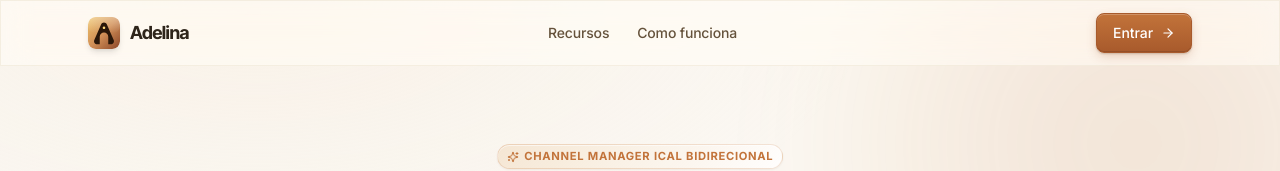
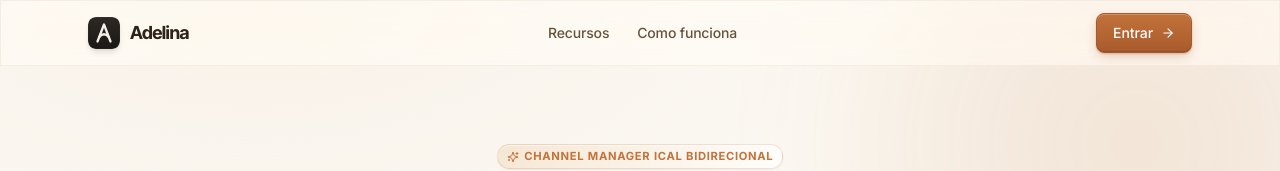
Before and after one commit to pkthegoat7/ADELINE, a Next.js app in the folder apps/web/: page / in a window 1280 px wide. Shown: the top 171 px of the page. Built offline with nearby package versions, Linux system fonts and the light colour scheme; no server answers.

Commit message:
feat(web): neutral monochrome logomark
Replace the orange chalet tile with a line monogram: A with arched
crossbar in warm off-white on neutral charcoal. Same component API,
favicon updated to match.

Co-Authored-By: Claude Opus 4.8 <noreply@anthropic.com>

```diff
--- a/apps/web/src/components/brand/Logo.tsx
+++ b/apps/web/src/components/brand/Logo.tsx
@@ -1,46 +1,63 @@
 import { useId } from 'react';
 
 /*
- * Logomarca Adelina — "A" em forma de chalé com porta em arco e
- * janela redonda (vazados via fill-rule evenodd). A janela revela a
- * camada dourada por trás, como uma luz acesa.
+ * Logomarca Adelina — monograma "A" em linha com travessa em arco
+ * (porta de pousada). Monocromática, em tons neutros: grafite + off-white.
  */
-const GLYPH_D =
-  'M32 11C34.4 11 36.6 12.4 37.6 14.6L51.4 45.8C53.2 49.9 50.2 54.5 45.7 54.5L18.3 54.5C13.8 54.5 10.8 49.9 12.6 45.8L26.4 14.6C27.4 12.4 29.6 11 32 11Z' +
-  'M32 31C36.7 31 40.5 34.8 40.5 39.5L40.5 54.5L23.5 54.5L23.5 39.5C23.5 34.8 27.3 31 32 31Z' +
-  'M34.6 21.5C34.6 20.06 33.44 18.9 32 18.9C30.56 18.9 29.4 20.06 29.4 21.5C29.4 22.94 30.56 24.1 32 24.1C33.44 24.1 34.6 22.94 34.6 21.5Z';
+const LEGS_D = 'M19 49L32 15L45 49';
+const ARCH_D = 'M22.5 40Q32 29 41.5 40';
 
-/** Tile completo: fundo em gradiente + glifo escuro + janela dourada. */
+/** Tile completo: fundo grafite neutro + monograma off-white. */
 export function AdelinaMark({ className }: { className?: string }) {
   const id = useId();
   const grad = `${id}-g`;
-  const sheen = `${id}-s`;
   return (
     <svg viewBox="0 0 64 64" className={className} aria-hidden focusable="false">
       <defs>
-        <linearGradient id={grad} x1="0" y1="0" x2="1" y2="1">
-          <stop offset="0" stopColor="#f0c46a" />
-          <stop offset="0.5" stopColor="#d18f57" />
-          <stop offset="1" stopColor="#8a4528" />
-        </linearGradient>
-        <linearGradient id={sheen} x1="0" y1="0" x2="0" y2="1">
-          <stop offset="0" stopColor="#ffffff" stopOpacity="0.32" />
-          <stop offset="1" stopColor="#ffffff" stopOpacity="0" />
+        <linearGradient id={grad} x1="0" y1="0" x2="0" y2="1">
+          <stop offset="0" stopColor="#2e2924" />
+          <stop offset="1" stopColor="#1b1714" />
         </linearGradient>
       </defs>
       <rect width="64" height="64" rx="14" fill={`url(#${grad})`} />
-      <rect width="64" height="32" rx="14" fill={`url(#${sheen})`} />
-      <circle cx="32" cy="21.5" r="4.2" fill="#ffd97a" />
-      <path d={GLYPH_D} fill="#2a1709" fillRule="evenodd" />
+      <rect
+        x="0.5"
+        y="0.5"
+        width="63"
+        height="63"
+        rx="13.5"
+        fill="none"
+        stroke="#ffffff"
+        strokeOpacity="0.10"
+      />
+      <g
+        fill="none"
+        stroke="#f4efe7"
+        strokeWidth="4.6"
+        strokeLinecap="round"
+        strokeLinejoin="round"
+      >
+        <path d={LEGS_D} />
+        <path d={ARCH_D} />
+      </g>
     </svg>
   );
 }
 
-/** Apenas o glifo, monocromático (currentColor) — pra fundos coloridos. */
+/** Apenas o monograma, monocromático (currentColor) — pra fundos coloridos. */
 export function AdelinaGlyph({ className }: { className?: string }) {
   return (
     <svg viewBox="0 0 64 64" className={className} aria-hidden focusable="false">
-      <path d={GLYPH_D} fill="currentColor" fillRule="evenodd" />
+      <g
+        fill="none"
+        stroke="currentColor"
+        strokeWidth="4.6"
+        strokeLinecap="round"
+        strokeLinejoin="round"
+      >
+        <path d={LEGS_D} />
+        <path d={ARCH_D} />
+      </g>
     </svg>
   );
 }
```
Also changed, not shown: apps/web/src/app/icon.svg.
